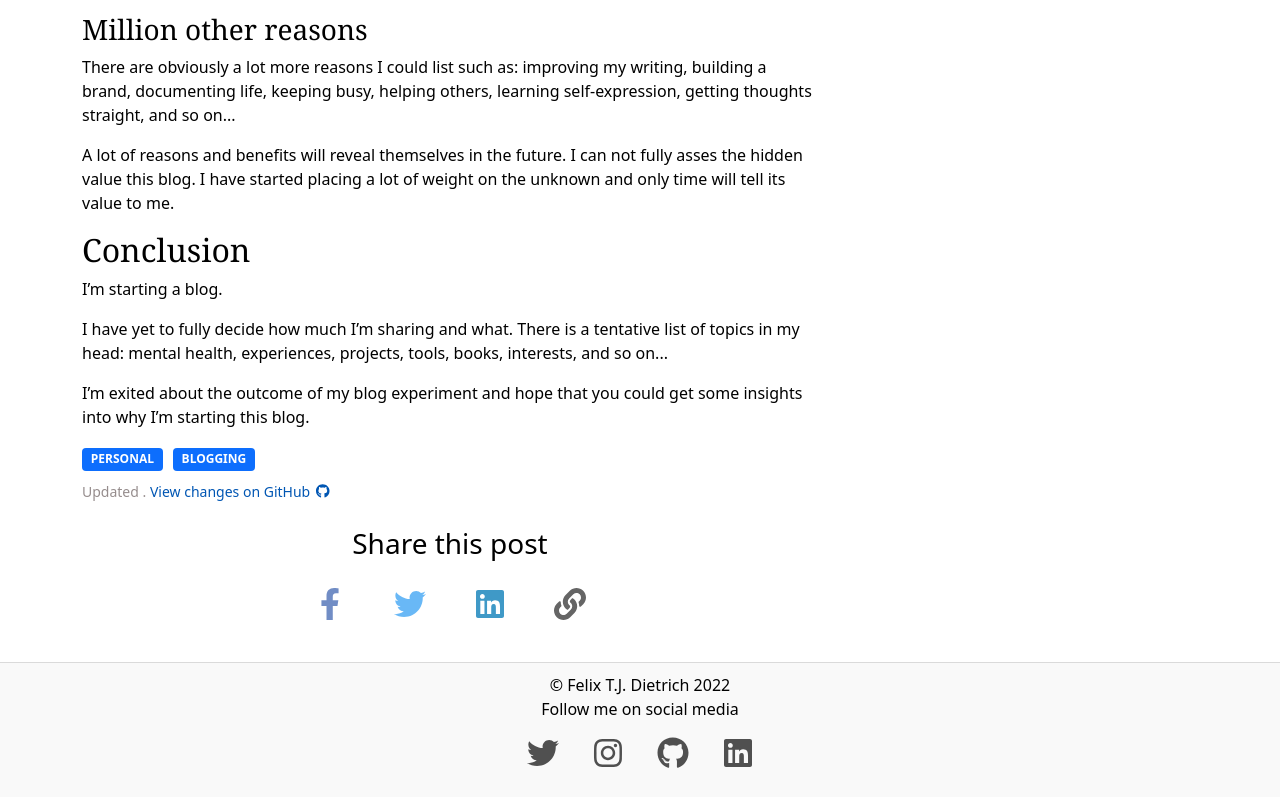
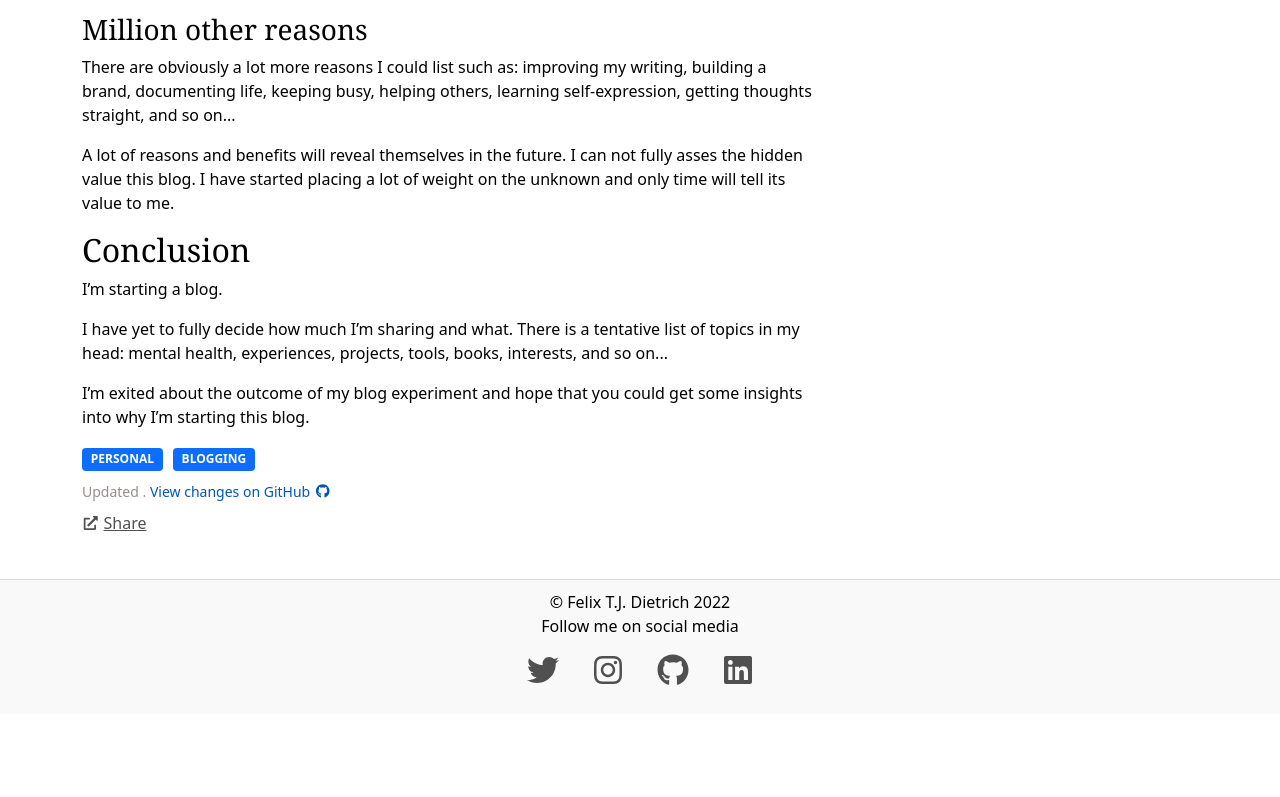
Before and after one commit to FelixTJDietrich/homepage, a Gatsby site: page /post/about-this-blog in a window 1280 px wide. Shown: the part 2832-3629 px from the top of the page. After the commit the page ends 3546 px from the top, so only its background shows below. Built offline with nearby package versions, Linux system fonts and the light colour scheme; Gatsby itself is replaced by a stand-in of ours; some packages are replaced by stand-ins of ours.

Commit message:
Add share button

```diff
--- a/src/styles/_links.scss
+++ b/src/styles/_links.scss
@@ -1,32 +1,82 @@
+.share-btn {
+  background: none !important;
+  border: none !important;
+  padding: 0 !important;
+  outline: none;
+  box-shadow: none;
+  cursor: pointer;
+
+  transition: all 0.1s ease-out;
+  color: var(--link-muted);
+
+  svg {
+    margin-right: 4px;
+  }
+
+  &:hover {
+    outline: none;
+    box-shadow: none;
+    color: var(--primaryText);
+  }
+
+  &:focus {
+    outline: none !important;
+    box-shadow: none !important;
+  }
+}
+
+.social-share-tooltip {
+  .tooltip.show {
+    opacity: 1;
+  }
+}
+
 .social-share-links {
+  text-align: left;
+
   ul {
-    display: inline-flex;
-    margin: 20px auto;
+    li {
+      margin: 10px 7px;
 
-    li {
-      margin: auto 20px;
+      svg {
+        margin-right: 4px;
+      }
 
       a {
-        opacity: 0.75;
-        transition: all 0.1s ease-in;
-        &:hover {
-          opacity: 1;
-        }
-        &.facebook {
+        transition: all 0.1s ease-out;
+        color: rgb(175, 175, 175);
+
+        &.facebook:hover {
           color: var(--facebook);
         }
-        &.twitter {
+        &.twitter:hover {
           color: var(--twitter);
         }
-        &.google {
+        &.google:hover {
           color: var(--google);
         }
-        &.linkedin {
+        &.linkedin:hover {
           color: var(--linkedin);
         }
       }
 
-      button {
+      a:link {
+        text-decoration: none;
+      }
+
+      a:visited {
+        text-decoration: none;
+      }
+
+      a:hover {
+        text-decoration: underline;
+      }
+
+      a:active {
+        text-decoration: underline;
+      }
+
+      button.permalink {
         background: none !important;
         border: none !important;
         padding: 0 !important;
@@ -34,20 +84,18 @@
         box-shadow: none;
         cursor: pointer;
 
-        opacity: 0.6;
-        transition: all 0.1s ease-in;
+        font-size: 0.875rem;
+
+        transition: all 0.1s ease-out;
+        color: rgb(175, 175, 175);
 
         &:hover {
-          opacity: 1;
           outline: none;
           box-shadow: none;
+          color: #fff;
         }
 
-        &.permalink {
-          color: var(--primaryText);
-        }
         &:focus {
-          opacity: 1;
           outline: none !important;
           box-shadow: none !important;
         }
--- a/src/templates/single-post.js
+++ b/src/templates/single-post.js
@@ -15,7 +15,7 @@ import {
 } from '@fortawesome/free-brands-svg-icons';
 
 // import { DiscussionEmbed } from 'disqus-react';
-import { faLink } from '@fortawesome/free-solid-svg-icons';
+import { faExternalLinkAlt, faLink } from '@fortawesome/free-solid-svg-icons';
 import author from '../util/author';
 import { slugify } from '../util/utilityFunctions';
 import Seo from '../components/seo';
@@ -66,7 +66,7 @@ function SinglePost({ data, pageContext }) {
             </li>
           ))}
         </ul>
-        <div className="text-muted mb-4">
+        <div className="text-muted mb-2">
           <small>
             Updated
             {' '}
@@ -84,23 +84,22 @@ function SinglePost({ data, pageContext }) {
             </Link>
           </small>
         </div>
-      </div>
-
-      <h3 className="text-center">
-        Share this post
-      </h3>
-      <div className="text-center social-share-links">
+        <button
+          type="button"
+          className="btn btn-link share-btn mb-4"
+          id="ShareBtn"
+        >
+          <FontAwesomeIcon icon={faExternalLinkAlt} size="sm" fixedWidth />
+          Share
+        </button>
+        <UncontrolledTooltip
+          target="ShareBtn"
+          placement="top"
+          trigger="click"
+          className="social-share-tooltip shadow-sm"
+        >
+          <div className="social-share-links">
             <ul>
-          <li>
-            <a
-              href={`https://www.facebook.com/sharer/sharer.php?u=${postUrl}`}
-              className="facebook"
-              target="_blank"
-              rel="noopener noreferrer"
-            >
-              <FontAwesomeIcon icon={faFacebookF} size="2x" fixedWidth />
-            </a>
-          </li>
               <li>
                 <a
                   href={
@@ -115,7 +114,19 @@ function SinglePost({ data, pageContext }) {
                   target="_blank"
                   rel="noopener noreferrer"
                 >
-              <FontAwesomeIcon icon={faTwitter} size="2x" fixedWidth />
+                  <FontAwesomeIcon icon={faTwitter} size="lg" fixedWidth />
+                  Twitter
+                </a>
+              </li>
+              <li>
+                <a
+                  href={`https://www.facebook.com/sharer/sharer.php?u=${postUrl}`}
+                  className="facebook"
+                  target="_blank"
+                  rel="noopener noreferrer"
+                >
+                  <FontAwesomeIcon icon={faFacebookF} size="lg" fixedWidth />
+                  Facebook
                 </a>
               </li>
               <li>
@@ -127,7 +138,8 @@ function SinglePost({ data, pageContext }) {
                   target="_blank"
                   rel="noopener noreferrer"
                 >
-              <FontAwesomeIcon icon={faLinkedin} size="2x" fixedWidth />
+                  <FontAwesomeIcon icon={faLinkedin} size="lg" fixedWidth />
+                  LinkedIn
                 </a>
               </li>
               <li>
@@ -138,16 +150,13 @@ function SinglePost({ data, pageContext }) {
                   className="permalink"
                   id="PermalinkButton"
                 >
-              <FontAwesomeIcon icon={faLink} size="2x" fixedWidth />
+                  <FontAwesomeIcon icon={faLink} size="lg" fixedWidth />
+                  Copy link
                 </Button>
-            <UncontrolledTooltip
-              target="PermalinkButton"
-              placement="top"
-            >
-              Copy link
-            </UncontrolledTooltip>
               </li>
             </ul>
+          </div>
+        </UncontrolledTooltip>
       </div>
       {/* <DiscussionEmbed shortname={disqusShortname} config={disqusConfig} theme="light" /> */}
     </Layout>
```
Lines whose indentation alone changed are shown as unchanged.
